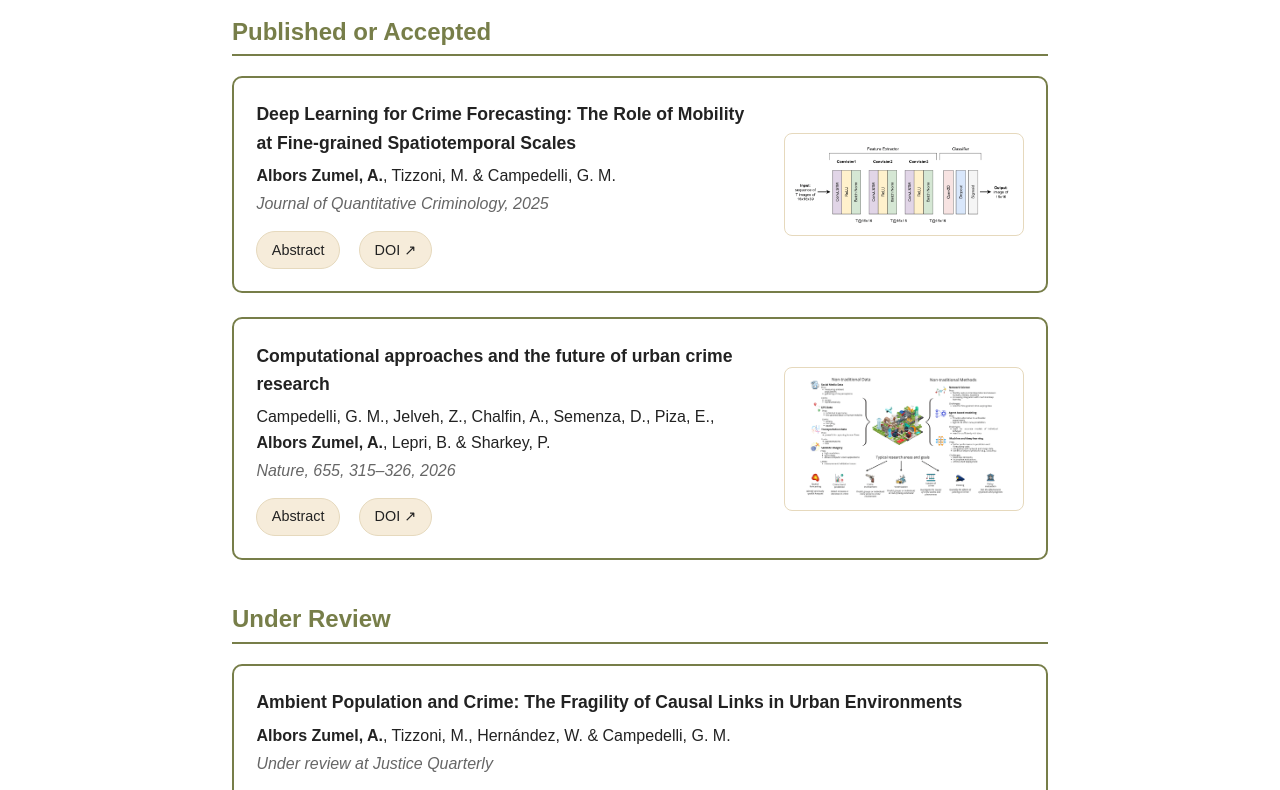
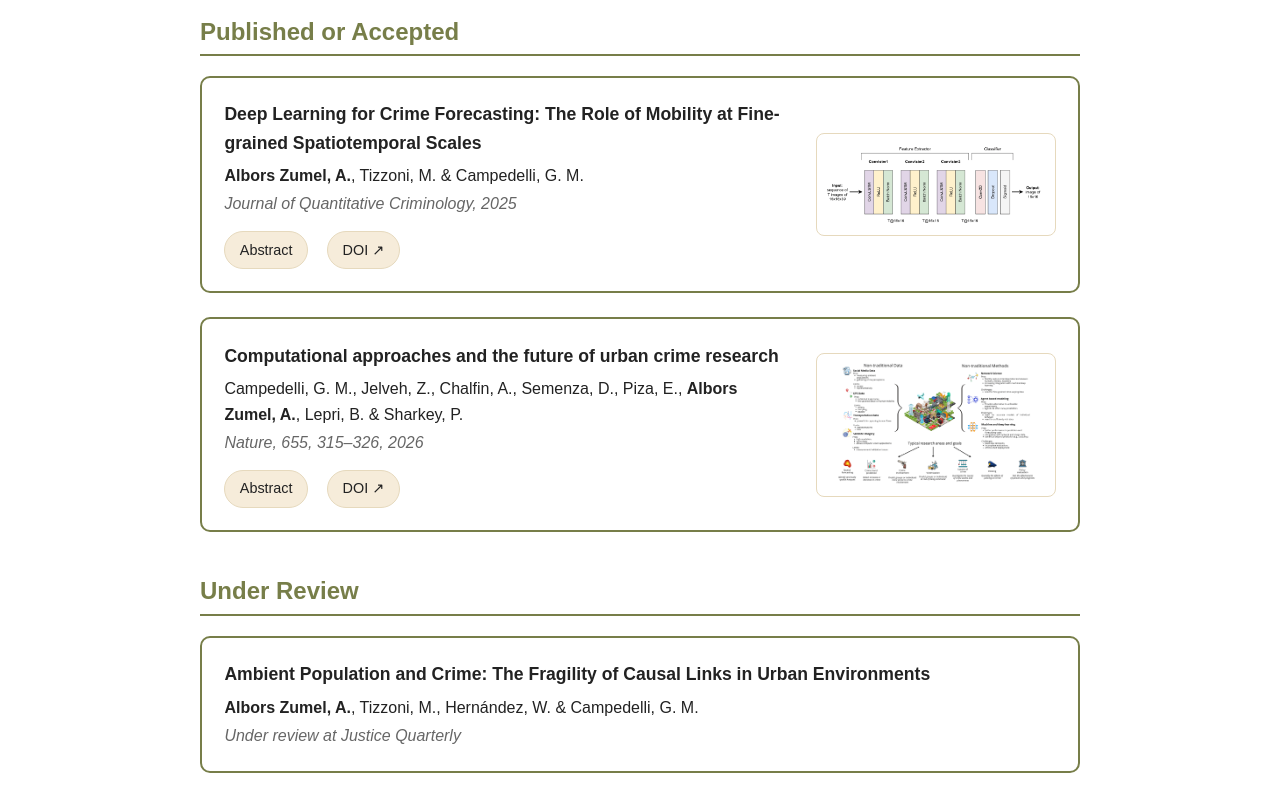
Before and after one commit to Ariadnaaz/ariadnaaz.github.io, a plain HTML site: page publications.html in a window 1280 px wide. Shown: the part 188-978 px from the top of the page. Drawn offline with Linux system fonts and the light colour scheme.

Commit message:
Match publications page width to the home page
Co-Authored-By: Claude Sonnet 5 <noreply@anthropic.com>
Claude-Session: https://claude.ai/code/session_0124boQe4HBumfgeZ5GEBQvP

```diff
--- a/style.css
+++ b/style.css
@@ -8,7 +8,6 @@
   --column-width: 42rem;
   --home-width: 58rem;
   --cv-width: 50rem;
-  --pubs-width: 54rem;
   --nav-pad-x: 2rem;
   --muted: #666666;
   --rule: #dddddd;
@@ -233,7 +232,7 @@ main.cv {
 
 /* Publications page */
 main.pubs {
-  max-width: var(--pubs-width);
+  max-width: var(--home-width);
 }
 
 .pubs h1 {
```
